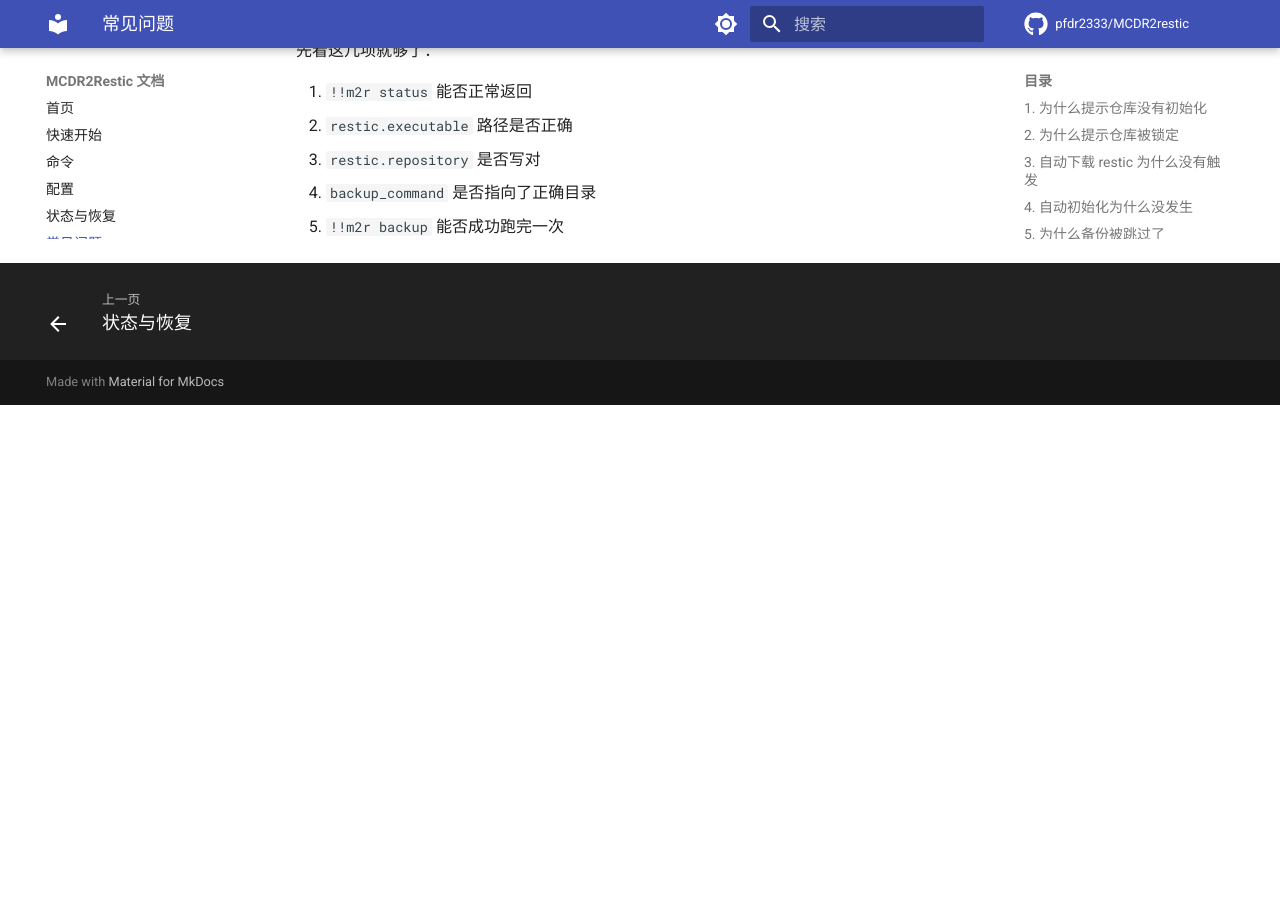
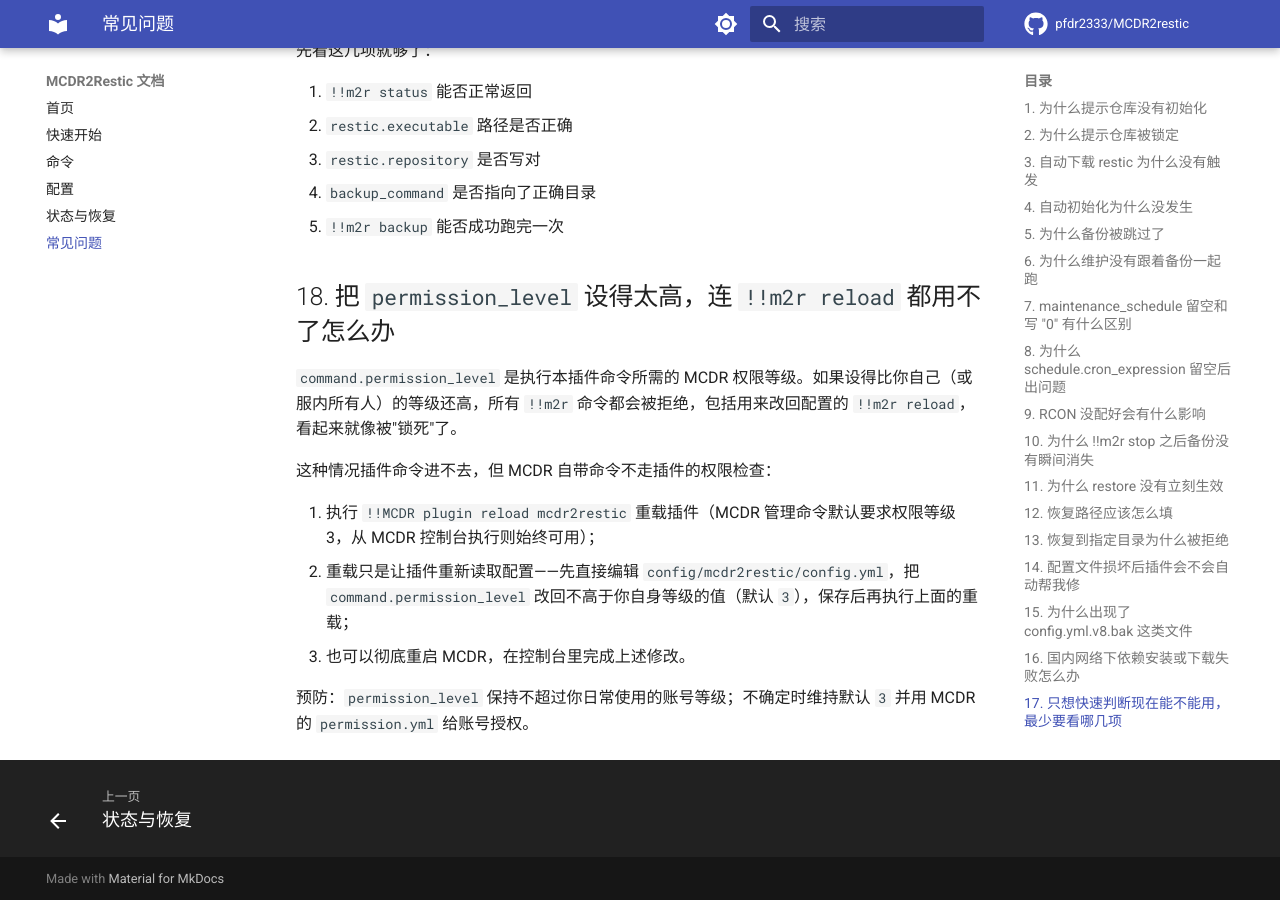
Before and after one commit to pfdr2333/MCDR2restic, an MkDocs documentation site: the page built from docs/faq.md, in a window 1280 px wide and 900 px high, scrolled down 5954 px. Built offline with MkDocs 1.6.1 and Material for MkDocs 9.7.7, drawn with Linux system fonts in a browser that asks for light colours; comment, search, counter and statistics services are not loaded; before the commit the page ends 6359 px from its top, so only the background shows below that.

Commit message:
docs: 修正手动安装文件名与仓库路径表述，补充权限锁死逃生通道 FAQ
- 手动安装示例改用 Release 实际产物名（MCDR2Restic_v<版本>.mcdr），
  照抄旧示例 mcdr2restic.mcdr 会加载失败
- 相对路径解析基准写明为 MCDR 根目录（config.yml 所在目录），
  并注明与 MCDR working_directory（服务器目录）的区别
- FAQ 新增第 18 条：permission_level 设得过高导致插件命令全被拒时的
  逃生通道（!!MCDR plugin reload + 直接改配置文件）

````diff
--- a/docs/configuration.md
+++ b/docs/configuration.md
@@ -264,7 +264,7 @@
 
 ### `working_directory`
 
-- 留空：继承 MCDR 当前工作目录
+- 留空：继承 MCDR 根目录（`config.yml` 所在目录）
 - 不留空：按你填写的目录作为 `restic` 工作目录
 
 如果你不确定，第一次通常保持空字符串最稳妥。
@@ -272,6 +272,8 @@
 ### `repository`
 
 仓库路径或仓库地址。
+
+相对路径基于 MCDR 根目录（`config.yml` 所在目录）解析。注意这里不是 MCDR 自身的 `working_directory` 设置（服务器所在目录），两者容易混淆。
 
 本地示例：
 
--- a/docs/faq.md
+++ b/docs/faq.md
@@ -256,3 +256,15 @@
 3. `restic.repository` 是否写对
 4. `backup_command` 是否指向了正确目录
 5. `!!m2r backup` 能否成功跑完一次
+
+## 18. 把 `permission_level` 设得太高，连 `!!m2r reload` 都用不了怎么办
+
+`command.permission_level` 是执行本插件命令所需的 MCDR 权限等级。如果设得比你自己（或服内所有人）的等级还高，所有 `!!m2r` 命令都会被拒绝，包括用来改回配置的 `!!m2r reload`，看起来就像被"锁死"了。
+
+这种情况插件命令进不去，但 MCDR 自带命令不走插件的权限检查：
+
+1. 执行 `!!MCDR plugin reload mcdr2restic` 重载插件（MCDR 管理命令默认要求权限等级 3，从 MCDR 控制台执行则始终可用）；
+2. 重载只是让插件重新读取配置——先直接编辑 `config/mcdr2restic/config.yml`，把 `command.permission_level` 改回不高于你自身等级的值（默认 `3`），保存后再执行上面的重载；
+3. 也可以彻底重启 MCDR，在控制台里完成上述修改。
+
+预防：`permission_level` 保持不超过你日常使用的账号等级；不确定时维持默认 `3` 并用 MCDR 的 `permission.yml` 给账号授权。
--- a/docs/getting-started.md
+++ b/docs/getting-started.md
@@ -11,7 +11,7 @@
 默认设置：
 
 - 备份频率为每三小时备份一次，24 小时内备份全保留，之后每天保留一个，共保留 7 天，可调节调度设置改变效果
-- 默认备份存储位置为 `./restic-repo`（相对路径，默认基于 MCDR 工作目录解析）
+- 默认备份存储位置为 `./restic-repo`（相对路径，基于 MCDR 根目录——即 `config.yml` 所在目录——解析；注意不是 MCDR `working_directory` 指向的服务器目录）
 
 ## 第一步：安装插件
 
@@ -27,7 +27,7 @@
 !!MCDR plugin install -U mcdr2restic
 ```
 
-手动安装：在 [GitHub Releases](https://github.com/pfdr2333/MCDR2restic/releases/latest) 中下载最新版本，然后将其放入 MCDR 的 `plugins` 文件夹中，使用 `!!MCDR plugin load mcdr2restic.mcdr` 加载插件。
+手动安装：在 [GitHub Releases](https://github.com/pfdr2333/MCDR2restic/releases/latest) 中下载最新版本的 `.mcdr` 文件（文件名形如 `MCDR2Restic_v0.8.0.mcdr`），放入 MCDR 的 `plugins` 文件夹中，再以实际文件名执行加载，例如 `!!MCDR plugin load MCDR2Restic_v0.8.0.mcdr`。
 
 重载后，如果 `config/mcdr2restic/config.yml` 不存在，插件会自动生成一份示例配置。
 
````
